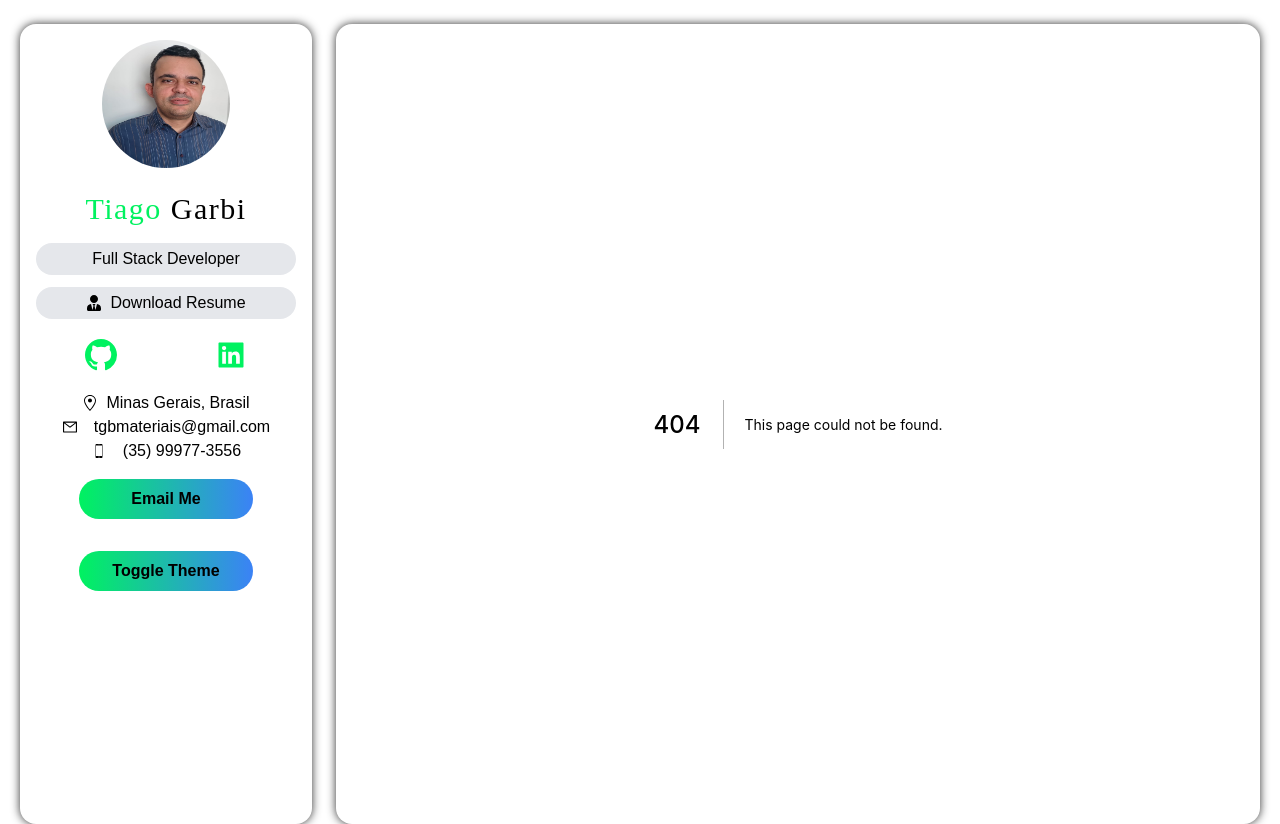
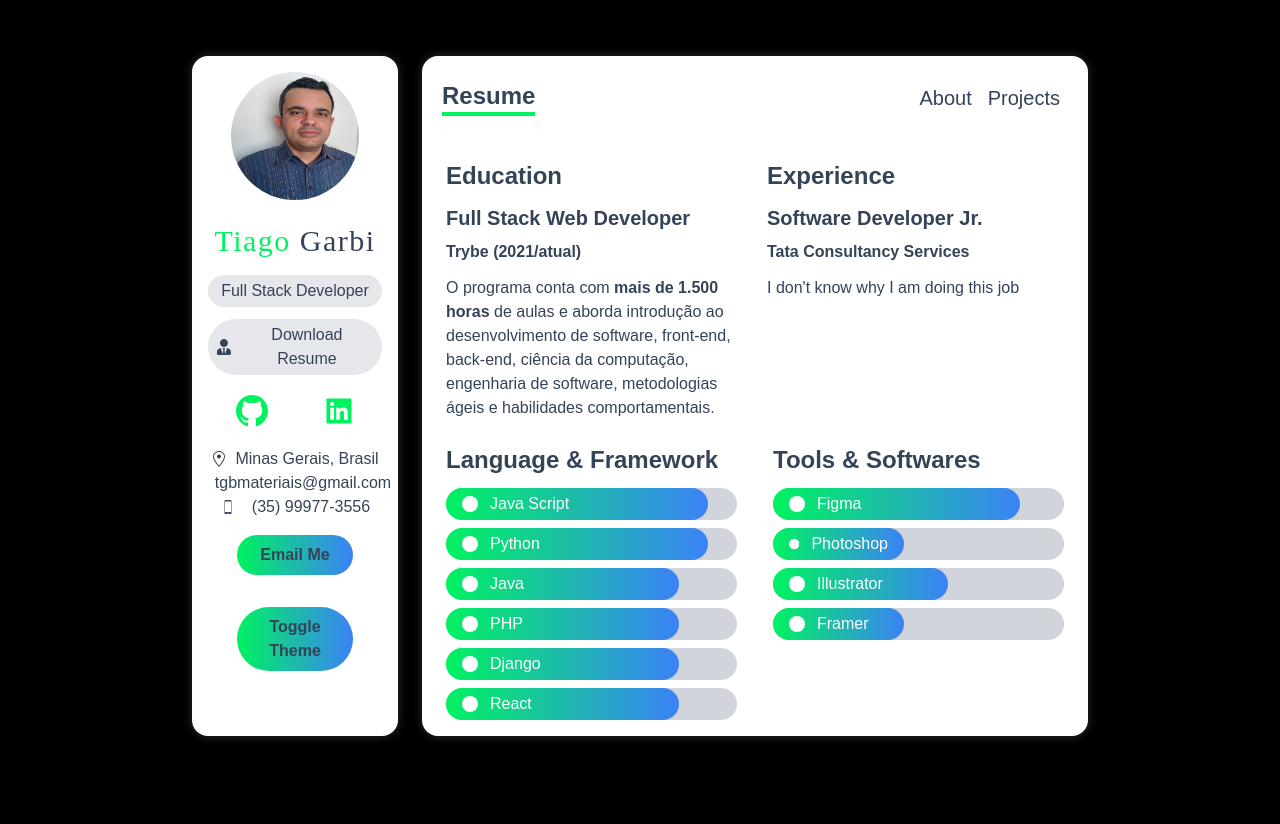
Before and after one commit to tiagogb21/portfolio, a Next.js app: page /resume in a window 1280 px wide. Before the commit this address had no page. After the commit the page ends 800 px from the top, so only its background shows below. Built offline with nearby package versions, Linux system fonts and the light colour scheme.

Commit message:
configurando _app

```diff
--- a/data.ts
+++ b/data.ts
@@ -48,23 +48,23 @@ export const services: Service[] = [
 export const languages: Skill[] = [
   {
     Icon: BsCircleFill,
-    name: "Python",
-    level: "45",
+    name: "Java Script",
+    level: "90",
   },
   {
     Icon: BsCircleFill,
-    name: "Java Script",
-    level: "60",
+    name: "Python",
+    level: "90",
   },
   {
     Icon: BsCircleFill,
-    name: "React Native",
+    name: "Java",
     level: "80",
   },
   {
     Icon: BsCircleFill,
-    name: "React",
-    level: "70",
+    name: "PHP",
+    level: "80",
   },
   {
     Icon: BsCircleFill,
@@ -73,7 +73,7 @@ export const languages: Skill[] = [
   },
   {
     Icon: BsCircleFill,
-    name: "Bootstrap",
+    name: "React",
     level: "80",
   },
 ];
@@ -101,104 +101,104 @@ export const tools: Skill[] = [
   },
 ];
 
-// export const projects: IProject[] = [
-//   {
-//     name: "COVID Tracker",
-//     description:
-//       "This app shows a statistical view about corona virus over the world",
-//     image_path: "/images/covid.jpg",
-//     deployed_url: "https://covid-19-tracker-by-sumit.web.app/",
-//     github_url: "https://github.com/Dey-Sumit/covid-19-tracker",
-//     category: ["react"],
-//     key_techs: ["React", "Chart.js", "Material UI"],
-//   },
-//   {
-//     name: "Algorithm Visualizer",
-//     image_path: "/images/algoVisual.png",
-//     deployed_url: "https://visual-algorithm.web.app/",
-//     github_url: "https://github.com/Dey-Sumit/algorithm-visualizer",
-//     category: ["react"],
-//     description:
-//       "An web app which shows how an algorithm (path finding or sorting) works with cool animation",
-//     key_techs: ["React", "firebase", "Framer Motion"],
-//   },
+export const projects: IProject[] = [
+  {
+    name: "COVID Tracker",
+    description:
+      "This app shows a statistical view about corona virus over the world",
+    image_path: "/images/covid.jpg",
+    deployed_url: "https://covid-19-tracker-by-sumit.web.app/",
+    github_url: "https://github.com/Dey-Sumit/covid-19-tracker",
+    category: ["react"],
+    key_techs: ["React", "Chart.js", "Material UI"],
+  },
+  {
+    name: "Algorithm Visualizer",
+    image_path: "/images/algoVisual.png",
+    deployed_url: "https://visual-algorithm.web.app/",
+    github_url: "https://github.com/Dey-Sumit/algorithm-visualizer",
+    category: ["react"],
+    description:
+      "An web app which shows how an algorithm (path finding or sorting) works with cool animation",
+    key_techs: ["React", "firebase", "Framer Motion"],
+  },
 
-//   {
-//     name: "Dev Talks",
-//     image_path: "/images/dev.jpg",
-//     deployed_url: "https://dev-talks.herokuapp.com/",
-//     github_url: "https://github.com/Dey-Sumit/Dev-talks",
-//     category: ["node", "mongo", "react"],
-//     description:
-//       "Social Media app for developers who can share project,create posts,etc...",
-//     key_techs: [
-//       "React",
-//       "Redux",
-//       "Node",
-//       "Express",
-//       "Mongo",
-//       "REST API",
-//       "Bootstrap",
-//     ],
-//   },
+  {
+    name: "Dev Talks",
+    image_path: "/images/dev.jpg",
+    deployed_url: "https://dev-talks.herokuapp.com/",
+    github_url: "https://github.com/Dey-Sumit/Dev-talks",
+    category: ["node", "mongo", "react"],
+    description:
+      "Social Media app for developers who can share project,create posts,etc...",
+    key_techs: [
+      "React",
+      "Redux",
+      "Node",
+      "Express",
+      "Mongo",
+      "REST API",
+      "Bootstrap",
+    ],
+  },
 
-//   {
-//     name: "Realtime Chat App",
-//     image_path: "/images/chatapp.jpg",
-//     deployed_url: "https://sumit-chat.netlify.app/",
-//     github_url: "https://github.com/Dey-Sumit/chat-app-socket.io-react-node",
-//     category: ["node", "react"],
-//     description:
-//       "Basic Realtime Chat App where one can create a room can talk to each other",
-//     key_techs: ["React", "Node", "Express", "Socket", "Bootstrap"],
-//   },
+  {
+    name: "Realtime Chat App",
+    image_path: "/images/chatapp.jpg",
+    deployed_url: "https://sumit-chat.netlify.app/",
+    github_url: "https://github.com/Dey-Sumit/chat-app-socket.io-react-node",
+    category: ["node", "react"],
+    description:
+      "Basic Realtime Chat App where one can create a room can talk to each other",
+    key_techs: ["React", "Node", "Express", "Socket", "Bootstrap"],
+  },
 
-//   {
-//     name: "Tweeter Clone",
-//     image_path: "/images/tweetme.jpg",
-//     deployed_url: "http://sumaxtweetme.pythonanywhere.com/",
-//     github_url: "https://github.com/Dey-Sumit/tweetme",
-//     category: ["django", "react"],
-//     description:
-//       "First Django Project :) | Typical Social Media App where one can post,like ,comment etc",
-//     key_techs: ["React", "Django", "Django REST API"],
-//   },
+  {
+    name: "Tweeter Clone",
+    image_path: "/images/tweetme.jpg",
+    deployed_url: "http://sumaxtweetme.pythonanywhere.com/",
+    github_url: "https://github.com/Dey-Sumit/tweetme",
+    category: ["django", "react"],
+    description:
+      "First Django Project :) | Typical Social Media App where one can post,like ,comment etc",
+    key_techs: ["React", "Django", "Django REST API"],
+  },
 
-//   {
-//     name: "Color Classification using tf.js",
-//     image_path: "/images/color.jpg",
-//     deployed_url: "!#",
-//     github_url: "https://github.com/Dey-Sumit/color-classification",
-//     category: ["express"],
-//     description:
-//       "Tried ML with JS :) | this app classifies a color using CNN algorithm in browser",
-//     key_techs: ["Express", "TensorFlow.js", "Vanilla js"],
-//   },
-//   {
-//     name: "YouTube using YouTube ",
-//     image_path: "/images/youtubeClone.png",
-//     deployed_url: "https://not-utube.web.app/",
-//     github_url: "https://github.com/Dey-Sumit/youtube-clone-tutorial-up",
-//     category: ["express"],
-//     description:
-//       'Full(almost) Functional YouTube replica where one can login with his/her youtube account to enjoy "not-YouTube".User can like a video,comment on a video & Much More ',
-//     key_techs: [
-//       "React",
-//       "Redux",
-//       "Firebase Auth",
-//       "YouTube API",
-//       "Sass",
-//       "Bootstrap",
-//     ],
-//   },
-//   {
-//     name: "Football App",
-//     image_path: "/images/football.png",
-//     deployed_url: "https://o-my-goal.web.app/",
-//     github_url: "https://github.com/Dey-Sumit/football-app",
-//     category: ["react"],
-//     description:
-//       "o my goal replica where an user can keep an eye on his favorite club.This app will keep providing \n all the statistics of that club.all the fans can also chat ",
-//     key_techs: ["React", "Redux", "Firebase Auth", "API", "Sass", "Bootstrap"],
-//   },
-// ];
+  {
+    name: "Color Classification using tf.js",
+    image_path: "/images/color.jpg",
+    deployed_url: "!#",
+    github_url: "https://github.com/Dey-Sumit/color-classification",
+    category: ["express"],
+    description:
+      "Tried ML with JS :) | this app classifies a color using CNN algorithm in browser",
+    key_techs: ["Express", "TensorFlow.js", "Vanilla js"],
+  },
+  {
+    name: "YouTube using YouTube ",
+    image_path: "/images/youtubeClone.png",
+    deployed_url: "https://not-utube.web.app/",
+    github_url: "https://github.com/Dey-Sumit/youtube-clone-tutorial-up",
+    category: ["express"],
+    description:
+      'Full(almost) Functional YouTube replica where one can login with his/her youtube account to enjoy "not-YouTube".User can like a video,comment on a video & Much More ',
+    key_techs: [
+      "React",
+      "Redux",
+      "Firebase Auth",
+      "YouTube API",
+      "Sass",
+      "Bootstrap",
+    ],
+  },
+  {
+    name: "Football App",
+    image_path: "/images/football.png",
+    deployed_url: "https://o-my-goal.web.app/",
+    github_url: "https://github.com/Dey-Sumit/football-app",
+    category: ["react"],
+    description:
+      "o my goal replica where an user can keep an eye on his favorite club.This app will keep providing \n all the statistics of that club.all the fans can also chat ",
+    key_techs: ["React", "Redux", "Firebase Auth", "API", "Sass", "Bootstrap"],
+  },
+];
--- a/package.json
+++ b/package.json
@@ -11,6 +11,7 @@
   "dependencies": {
     "next": "12.1.6",
     "next-images": "^1.8.4",
+    "next-themes": "^0.2.0",
     "react": "18.2.0",
     "react-dom": "18.2.0",
     "react-icons": "^4.4.0"
--- a/pages/_app.tsx
+++ b/pages/_app.tsx
@@ -1,17 +1,26 @@
-import SideBar from "../components/SideBar";
+import Navbar from "../components/Navbar";
+import Sidebar from "../components/Sidebar";
+import "../styles/globals.css";
 
-import "../styles/globals.css";
+import { ThemeProvider } from "next-themes";
 
 function MyApp({ Component, pageProps }) {
   return (
-    <div className="grid grid-cols-12 gap-6 px-5 my-6 lg:mb-0">
-      <div className="h-full col-span-12 p-4 text-base text-center bg-white dark:bg-dark-500 lg:col-span-3 rounded-2xl shadow-custom-light dark:shadow-custom-dark">
-        <SideBar />
+    <ThemeProvider attribute="class">
+      <div className="grid grid-cols-12 gap-6 px-5 my-14 lg:mb-0 md:mb-16 sm:px-20 md:px-32 lg:px-36 xl:px-48 ">
+        {/* // do this div style later (after putting the content) */}
+        <div className="h-full col-span-12 p-4 text-base text-center bg-white dark:bg-dark-500 lg:col-span-3 rounded-2xl shadow-custom-light dark:shadow-custom-dark ">
+          {/* //!sidebar */}
+          <Sidebar />
+        </div>
+        <div className="flex flex-col col-span-12 overflow-hidden bg-white shadow-custom-light dark:shadow-custom-dark rounded-2xl lg:col-span-9 dark:bg-dark-500">
+          {/* //!navbar */}
+          <Navbar />
+          {/* //!about */}
+          <Component {...pageProps} />
+        </div>
       </div>
-      <div className="flex flex-col col-span-10 overflow-hidden bg-white shadow-custom-light dark:shadow-custom-dark rounded-2xl lg:col-span-9 dark:bg-dark-500">
-        <Component {...pageProps} />
-      </div>
-    </div>
+    </ThemeProvider>
   );
 }
 
--- /dev/null
+++ b/pages/projects.tsx
@@ -0,0 +1,43 @@
+import { useState } from "react";
+import ProjectCard from "../components/ProjectCard";
+import ProjectsNavbar from "../components/ProjectsNavbar";
+import { projects as projectsData } from "../data";
+import { Category } from "../types";
+
+const Projects = () => {
+  const [projects, setProjects] = useState(projectsData);
+  const [active, setActive] = useState("all");
+
+  const handlerFilterCategory = (category: Category | "all") => {
+    if (category === "all") {
+      setProjects(projectsData);
+      setActive(category);
+      return;
+    }
+
+    const newArray = projectsData.filter((project) =>
+      project.category.includes(category)
+    );
+    setProjects(newArray);
+    setActive(category);
+  };
+
+  return (
+    <div className="px-5 py-2 overflow-y-scroll" style={{ height: "65vh" }}>
+      <ProjectsNavbar
+        handlerFilterCategory={handlerFilterCategory}
+        active={active}
+      />
+
+      <div className="relative grid grid-cols-12 gap-4 my-3">
+        {projects.map((project) => (
+          <div className="col-span-12 p-2 bg-gray-200 rounded-lg sm:col-span-6 lg:col-span-4 dark:bg-dark-200">
+            <ProjectCard project={project} key={project.name} />
+          </div>
+        ))}
+      </div>
+    </div>
+  );
+};
+
+export default Projects;
--- /dev/null
+++ b/pages/resume.tsx
@@ -0,0 +1,56 @@
+import Bar from "../components/Bar";
+import { languages, tools } from "../data";
+
+const Resume = () => {
+  return (
+    <div className="px-6 py-2">
+      {/* //! Education & Experience */}
+      <div className="grid gap-6 md:grid-cols-2">
+        <div>
+          <h5 className="my-3 text-2xl font-bold">Education</h5>
+          <div className="">
+            <h5 className="my-2 text-xl font-bold">Full Stack Web Developer</h5>
+            <p className="font-semibold">Trybe (2021/atual)</p>
+            <p className="my-3">
+              O programa conta com <strong>mais de 1.500 horas</strong> de aulas
+              e aborda introdução ao desenvolvimento de software, front-end,
+              back-end, ciência da computação, engenharia de software,
+              metodologias ágeis e habilidades comportamentais.
+            </p>
+          </div>
+        </div>
+        <div>
+          <h5 className="my-3 text-2xl font-bold">Experience</h5>
+          <div className="">
+            <h5 className="my-2 text-xl font-bold">Software Developer Jr.</h5>
+            <p className="font-semibold">Tata Consultancy Services</p>
+            <p className="my-3">I don't know why I am doing this job</p>
+          </div>
+        </div>
+      </div>
+
+      {/*Languages & Tools */}
+      <div className="grid gap-9 md:grid-cols-2">
+        <div>
+          <h5 className="my-3 text-2xl font-bold">Language & Framework</h5>
+          <div className="my-2">
+            {languages.map((language, i) => (
+              <Bar value={language} key={i} />
+            ))}
+          </div>
+        </div>
+
+        <div>
+          <h5 className="my-3 text-2xl font-bold">Tools & Softwares</h5>
+          <div className="my-2">
+            {tools.map((tool, i) => (
+              <Bar value={tool} key={i} />
+            ))}
+          </div>
+        </div>
+      </div>
+    </div>
+  );
+};
+
+export default Resume;
```
Also changed, not shown: components/Navbar.tsx (renamed from components/NavBar.tsx), components/Sidebar.tsx (renamed from components/SideBar.tsx), 2 other files (tests, documents, lock files or other folders).
